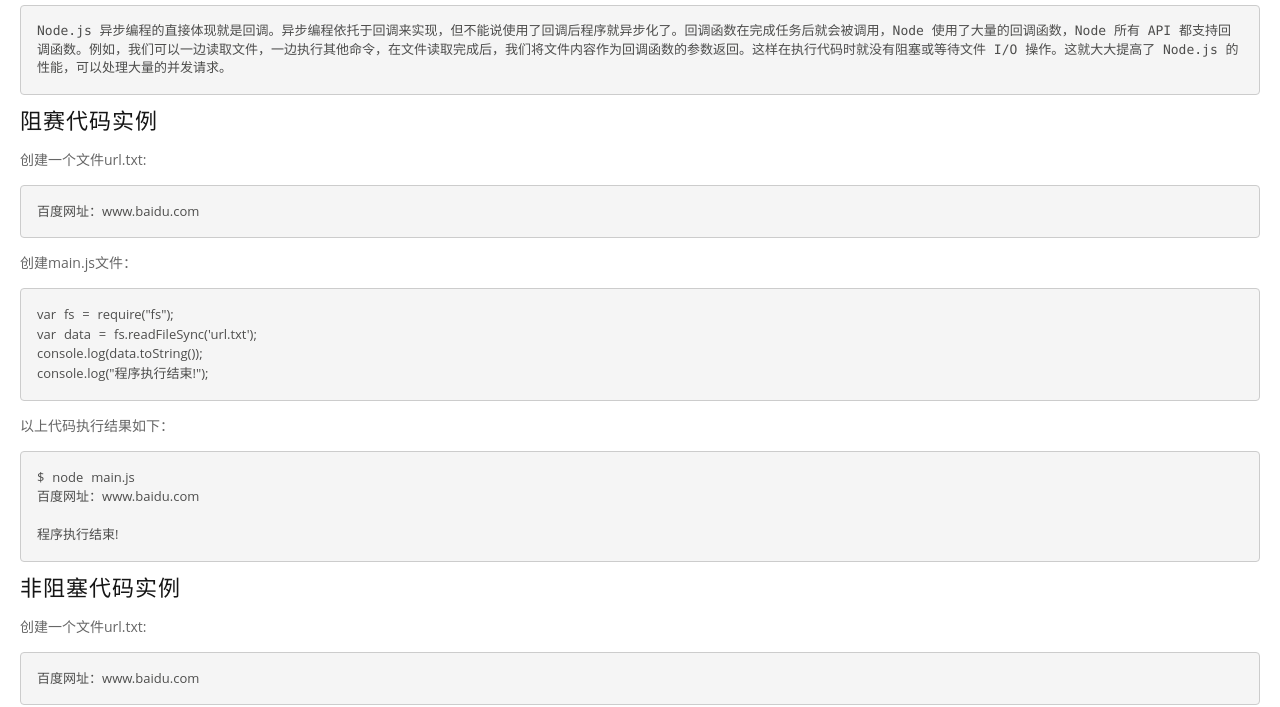
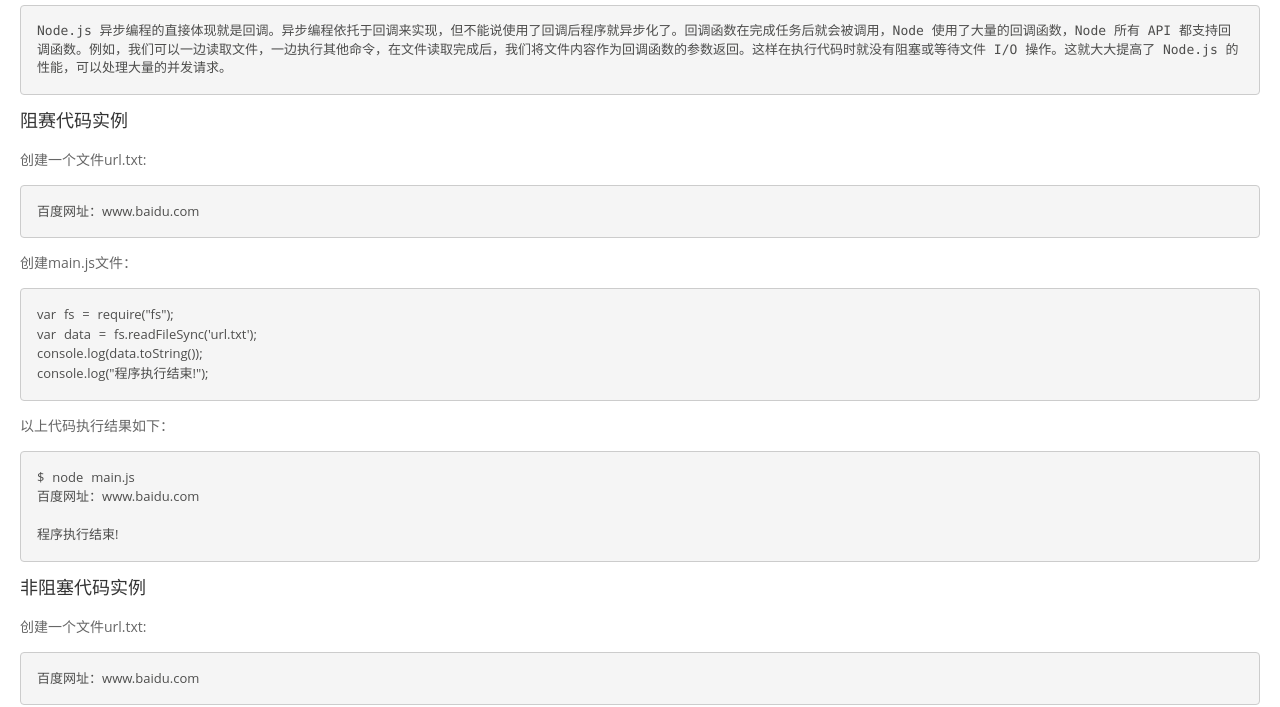
Before and after one commit to wangjiaoxia/wangjiaoxia.github.io, a Jekyll site: the page built from _posts/17-02-24-nodejs_callbackFun.markdown, in a window 1280 px wide. Shown: the part 122-829 px from the top of the page. Built offline with Jekyll 4.4.1, drawn with Linux system fonts in a browser that asks for light colours; comment, search, counter and statistics services are not loaded.

````diff
--- a/_posts/17-02-24-nodejs_callbackFun.markdown
+++ b/_posts/17-02-24-nodejs_callbackFun.markdown
@@ -6,7 +6,7 @@ title: nodejs(二) 回调函数
 ### 简述
 	Node.js 异步编程的直接体现就是回调。异步编程依托于回调来实现，但不能说使用了回调后程序就异步化了。回调函数在完成任务后就会被调用，Node 使用了大量的回调函数，Node 所有 API 都支持回调函数。例如，我们可以一边读取文件，一边执行其他命令，在文件读取完成后，我们将文件内容作为回调函数的参数返回。这样在执行代码时就没有阻塞或等待文件 I/O 操作。这就大大提高了 Node.js 的性能，可以处理大量的并发请求。
 
-## 阻赛代码实例
+#### 阻赛代码实例
 
 创建一个文件url.txt:
 
@@ -32,7 +32,7 @@ $ node main.js
 程序执行结束!
 ```
 
-## 非阻塞代码实例
+#### 非阻塞代码实例
 
 创建一个文件url.txt:
 
````
